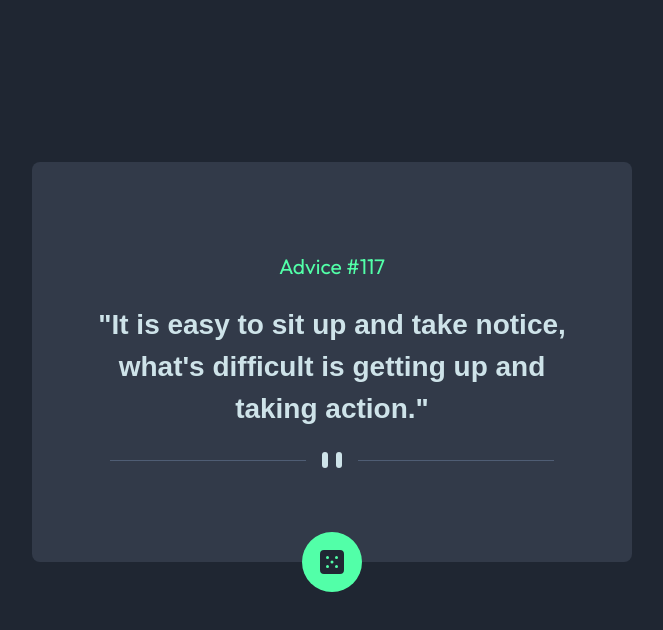
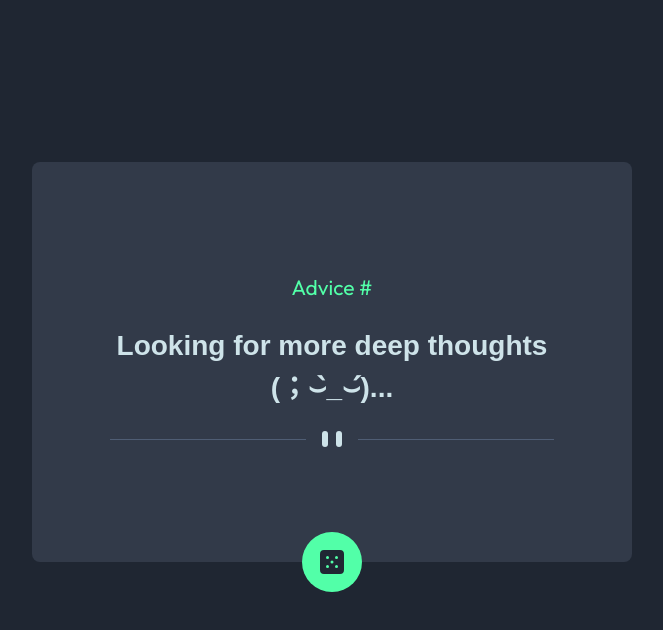
Before and after one commit to jnunez2301/advice-generator-app-main, a plain HTML site: page index.html in a window 1280 px wide. Both pictures are taken after a click on the element 640 px from the left and 562 px from the top of the page. Shown: the whole page, without its empty margins (308-971 px from the left). Drawn offline with nearby package versions, Linux system fonts and the light colour scheme; no server answers.

Commit message:
added new features
-When loading it will show a kamoji saying cool things

-Whenever the page loads it will give a random advice instead of a pre written one

-When a new advice is loaded it will make sure to never repeat the advice with the last one.

```diff
--- a/index.html
+++ b/index.html
@@ -2,8 +2,8 @@
 <html lang="en">
 <head>
   <meta charset="UTF-8">
-  <link rel="icon" type="image/png" sizes="32x32" href="./images/favicon-32x32.png">
-  <title>Frontend Mentor | Advice generator app</title>
+
+  <title>Advice generator app</title>
   <link href="https://cdn.jsdelivr.net/npm/bootstrap@5.3.0/dist/css/bootstrap.min.css" rel="stylesheet" integrity="sha384-9ndCyUaIbzAi2FUVXJi0CjmCapSmO7SnpJef0486qhLnuZ2cdeRhO02iuK6FUUVM" crossorigin="anonymous">
   <link href="https://cdn.jsdelivr.net/npm/bootstrap@5.3.0/dist/css/bootstrap.min.css" rel="stylesheet" integrity="sha384-9ndCyUaIbzAi2FUVXJi0CjmCapSmO7SnpJef0486qhLnuZ2cdeRhO02iuK6FUUVM" crossorigin="anonymous">
   <link rel="stylesheet" href="styles.css">
@@ -11,8 +11,8 @@
 </head>
 <body>
   <div class="container-fluid rounded-3">
-      <h1 class="py-3">Advice #<span id="theNumbersMason">117</span></h1>
-      <p id="randomQuote" class="mx-5">"It is easy to sit up and take notice, what's difficult is getting up and taking action."</p>
+      <h1 class="py-3">Advice #<span id="theNumbersMason"></span></h1>
+      <p id="randomQuote" class="mx-5"></p>
       <figure class="pause-btn"><svg width="444" height="16" xmlns="http://www.w3.org/2000/svg"><g fill="none" fill-rule="evenodd"><path fill="#4F5D74" d="M0 8h196v1H0zM248 8h196v1H248z"/><g transform="translate(212)" fill="#CEE3E9"><rect width="6" height="16" rx="3"/><rect x="14" width="6" height="16" rx="3"/></g></g></svg></figure>
   </div>
   <div class="dice-container">
--- a/index.js
+++ b/index.js
@@ -1,18 +1,43 @@
 const dice = document.querySelector('.dice');
 const randomQuote = document.querySelector('#randomQuote');
 const theNumbersMason = document.querySelector('#theNumbersMason');
+let lastAdviceId = null;
 
-dice.addEventListener('click', function handleClick() {
+// Load a random quote when the page is loaded
+window.addEventListener('load', function () {
+  randomQuote.innerHTML = `Patience is key <br />♡( ◡‿◡ )`;
+  theNumbersMason.innerHTML = '000';
+
+  fetchAdvice();
+});
+
+function fetchAdvice() {
   fetch('https://api.adviceslip.com/advice')
     .then(response => response.json())
     .then(data => {
       const advice = data.slip.advice;
-      randomQuote.innerHTML = '"' + advice + '"';
       const adviceId = data.slip.id;
-      theNumbersMason.innerHTML = adviceId;
 
+      // Check if the new advice ID is the same as the last one
+      if (adviceId === lastAdviceId) {
+        // Fetch again to get a new quote
+        fetchAdvice();
+      } else {
+        randomQuote.innerHTML = '"' + advice + '"';
+        theNumbersMason.innerHTML = adviceId;
+        // Update the last advice ID
+        lastAdviceId = adviceId;
+      }
     })
     .catch(error => {
       console.log('An error occurred:', error);
     });
+}
+
+dice.addEventListener('click', function handleClick() {
+  theNumbersMason.innerHTML = '000';
+  randomQuote.innerHTML = `Looking for more deep thoughts <br />(；⌣̀_⌣́)...`;
+  theNumbersMason.innerHTML = ''; // Clear previous advice ID if any
+
+  fetchAdvice();
 });
--- a/styles.css
+++ b/styles.css
@@ -45,11 +45,12 @@ body{
     width: 60px;
     bottom: 30px;
     border-radius: 100%;
+    transition: all 250ms ease-in-out 50ms;
+    cursor: pointer;
 }
 .dice:hover {
-    cursor: pointer;
     box-shadow: 0 0 40px hsl(150, 100%, 66%);
-    animation: shake 0.5s;
+
   }
 
   @keyframes shake {
```
